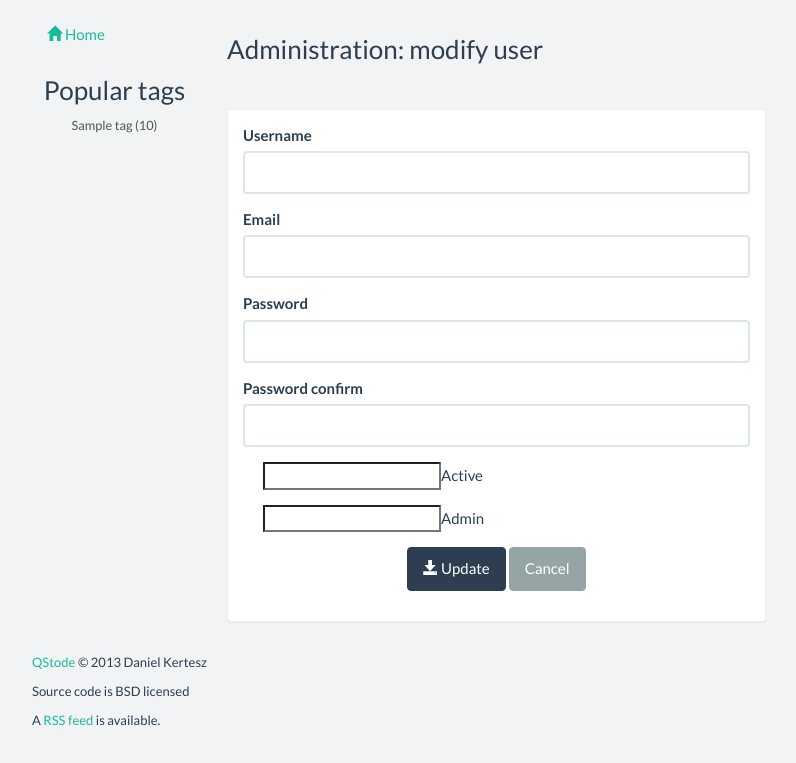
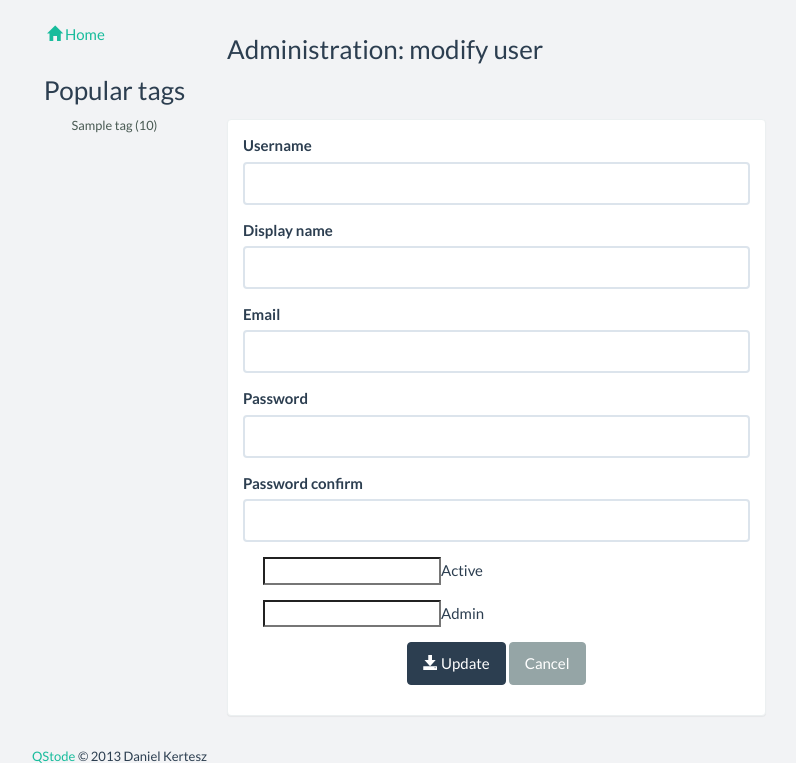
Before and after one commit to piger/qstode, a Python web app: template qstode/templates/admin/edit_user.html in a window 1280 px wide. Shown: the part 61-824 px from the top of the page, without its empty margins (38-834 px from the left). Before the commit the page ends 787 px from the top, so only its background shows below. Run offline with Jinja, Linux system fonts and the light colour scheme; the template is opened without the code that fills it: most values are stand-ins (such as "Sample title", 1, 10 or a date in 2020); form fields are guessed from the names that the template uses; some libraries are stand-ins or nearby versions.

Commit message:
correct editing user profile in admin view; fixes #1

```diff
--- a/qstode/templates/admin/edit_user.html
+++ b/qstode/templates/admin/edit_user.html
@@ -10,12 +10,19 @@
   <div class="row">
     <div class="col-md-7">
 
+      <ul>
+        {% for error in form.errors %}
+          <li>{{ error }}</li>
+        {% endfor %}
+      </ul>
+
       <div class="panel panel-default">
         <div class="panel-body">
           <form method="post" role="form">
             {{ form.hidden_tag() }}
 
             {{ h.render_field(form.username) }}
+            {{ h.render_field(form.display_name) }}
             {{ h.render_field(form.email) }}
             {{ h.render_field(form.password) }}
             {{ h.render_field(form.password_confirm) }}
--- a/qstode/views/admin.py
+++ b/qstode/views/admin.py
@@ -89,11 +89,13 @@ def admin_edit_user(id):
     # user; update also the dynamic field `choices`.
     form = forms.EditUserForm(username=user.username,
                               email=user.email,
+                              display_name=user.display_name,
                               admin=user.admin,
                               active=user.active)
 
     if form.validate_on_submit():
         user.username = form.username.data
+        user.display_name = form.display_name.data
         user.active = form.active.data
         if form.password.data:
             user.set_password(form.password.data)
```
Lines whose indentation alone changed are shown as unchanged.
